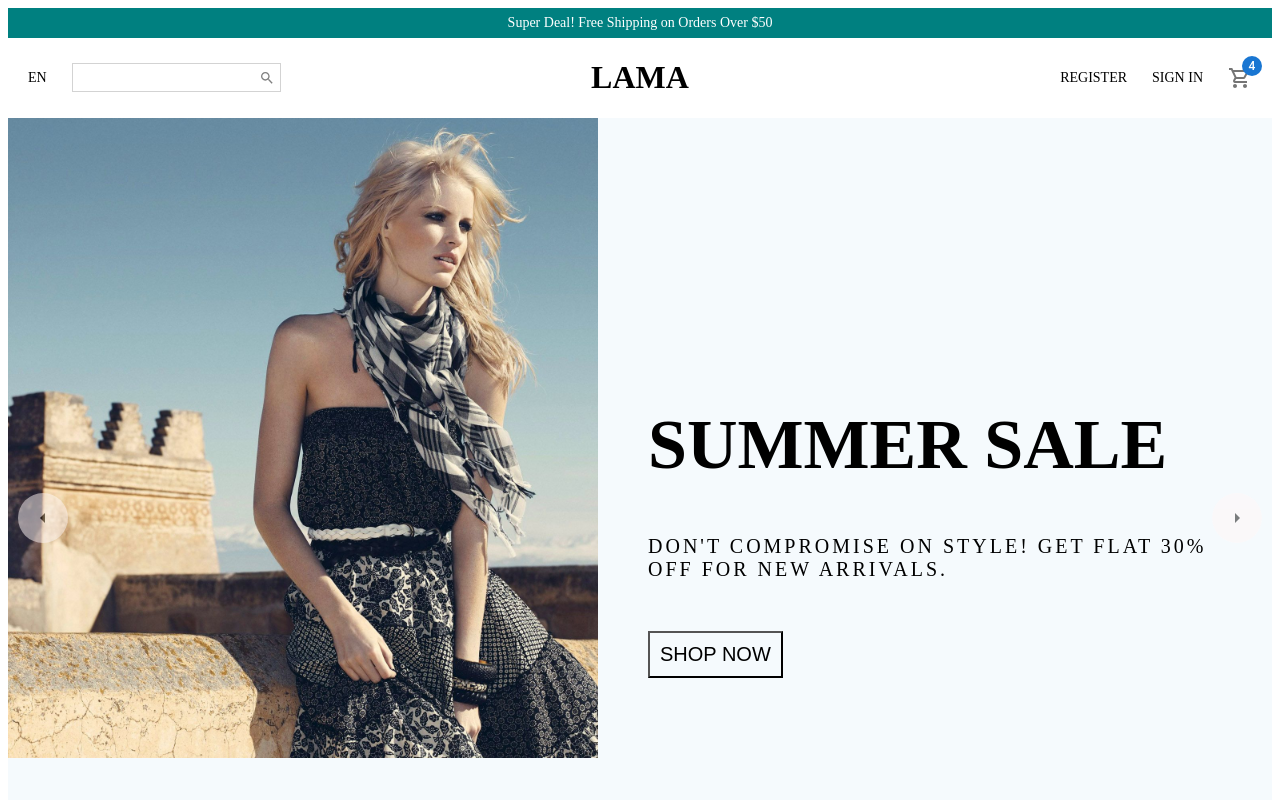
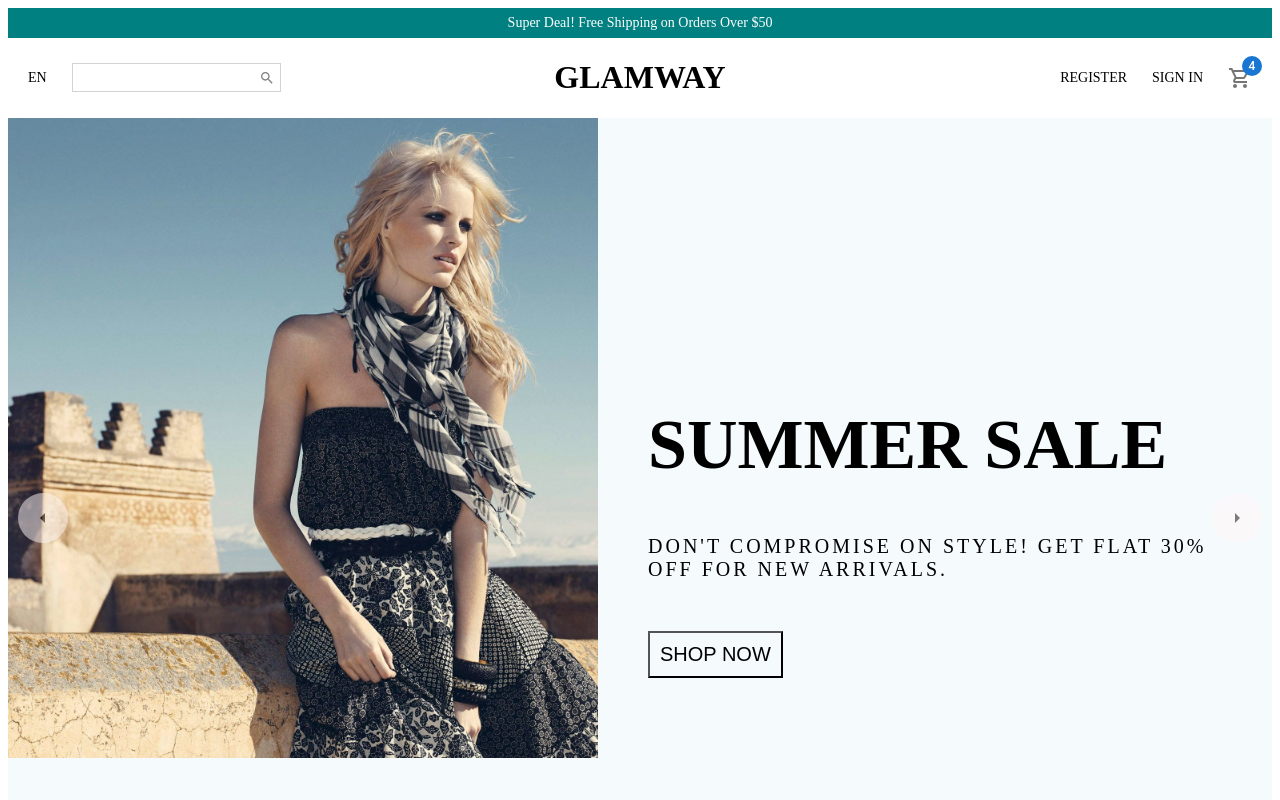
Before and after one commit to arthurshmavonyan/ecommerce-app, a React (Create React App) app: page / in a window 1280 px wide. Shown: the top 800 px of the page. Built offline with nearby package versions, Linux system fonts and the light colour scheme.

Commit message:
Fix logo

```diff
--- a/src/components/Navbar.jsx
+++ b/src/components/Navbar.jsx
@@ -41,7 +41,7 @@ const Left = styled.div`
 `
 
 const Logo = styled.h1`
-  font-weight: bold;
+
 `
 
 const Center = styled.div`
@@ -76,7 +76,7 @@ const Navbar = () => {
                     </SearchContainer>
                 </Left>
                 <Center>
-                    <Logo>LAMA</Logo>
+                    <Logo>GLAMWAY</Logo>
                 </Center>
                 <Right>
                     <MenuItem>REGISTER</MenuItem>
```
